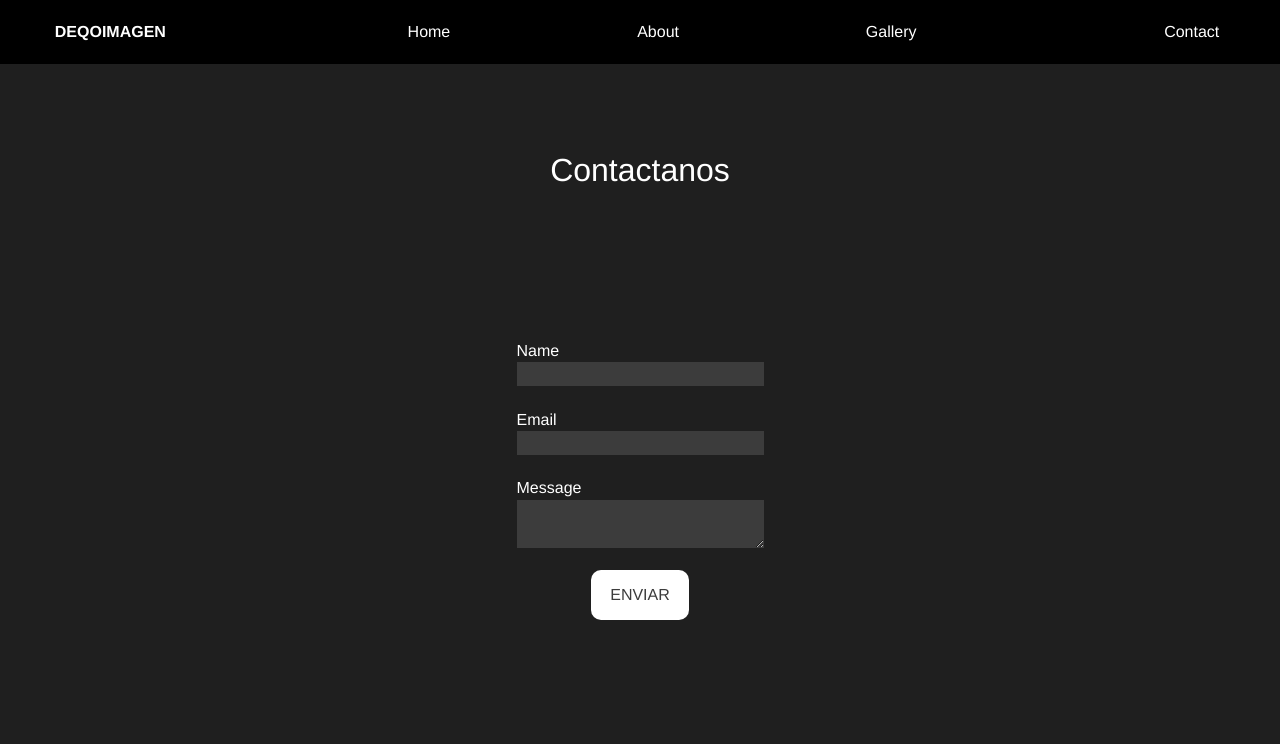
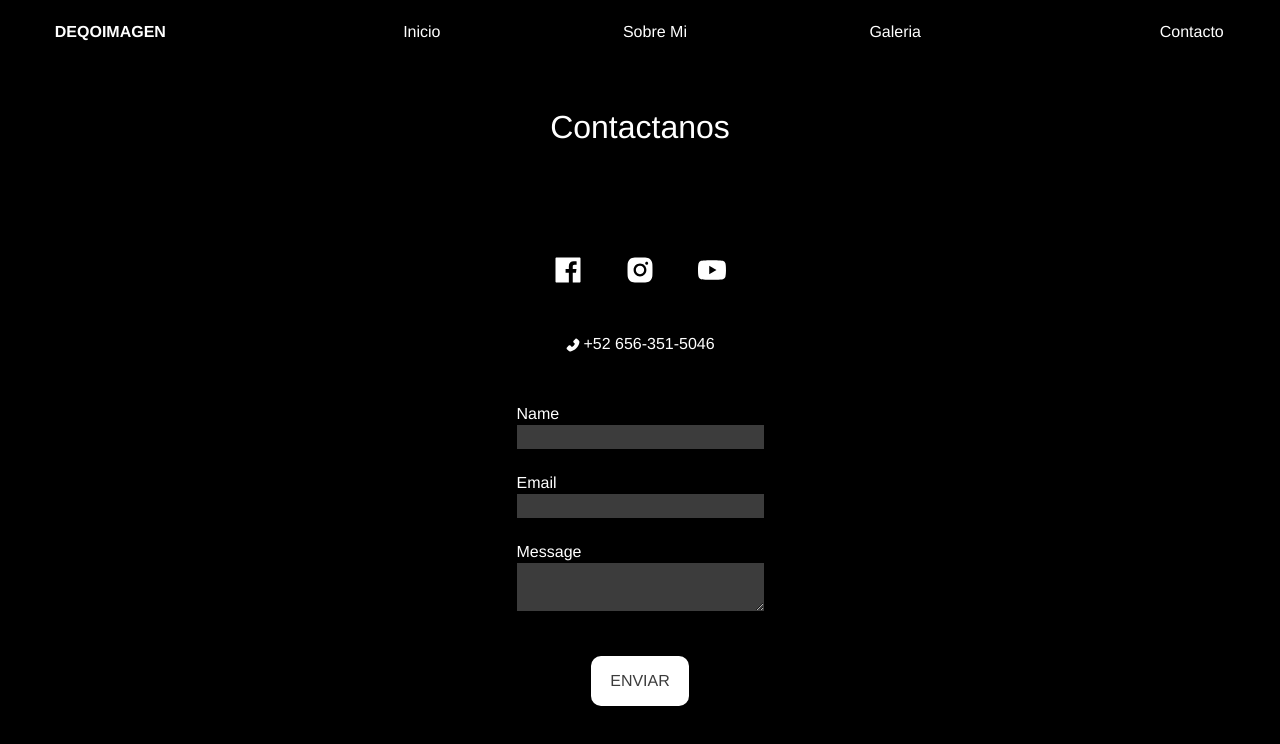
Before and after one commit to PixiesCorp/Deqoweb, a Next.js app: page /contact in a window 1280 px wide. Shown: the top 744 px of the page. Built offline with nearby package versions, Linux system fonts and the light colour scheme.

Commit message:
second commit

```diff
--- a/components/NavBar.jsx
+++ b/components/NavBar.jsx
@@ -47,24 +47,24 @@ export default function NavBar() {
         <ul className={styles.navContain}>
           <li>
             <Link href="/">
-              <a>Home</a>
+              <a>Inicio</a>
             </Link>
           </li>
           <li>
             <Link href="/about">
-              <a>About</a>
+              <a>Sobre Mi</a>
             </Link>
           </li>
           <li>
             <Link href="/gallery">
-              <a>Gallery</a>
+              <a>Galeria</a>
             </Link>
           </li>
         </ul>
         <div className={styles.contactlink}>
           <div className={styles.btnContact}>
             <Link href="/contact">
-              <a>Contact</a>
+              <a>Contacto</a>
             </Link>
           </div>
         </div>
@@ -79,22 +79,22 @@ export default function NavBar() {
                 exit={{x: -350}} >
                 <li>
                   <Link href="/">
-                    <a>Home</a>
+                    <a>Inicio</a>
                   </Link>
                 </li>
                 <li>
                   <Link href="/about">
-                    <a>About</a>
+                    <a>Sobre Mi</a>
                   </Link>
                 </li>
                 <li>
                   <Link href="/gallery">
-                    <a>Gallery</a>
+                    <a>Galeria</a>
                   </Link>
                 </li>
                 <li className={styles.itemContact}>
                   <Link href="/contact">
-                    <a>Contact</a>
+                    <a>Contacto</a>
                   </Link>
                 </li>
               </motion.ul>
--- a/package.json
+++ b/package.json
@@ -16,6 +16,7 @@
     "next": "12.2.5",
     "react": "18.2.0",
     "react-dom": "18.2.0",
+    "react-icons": "^4.6.0",
     "swiper": "^8.3.2"
   },
   "devDependencies": {
--- a/pages/contact.js
+++ b/pages/contact.js
@@ -2,6 +2,12 @@ import styles from "../styles/Contact.module.css"
 import NavBar from "../components/NavBar";
 import emailjs from '@emailjs/browser';
 import { useRef, useState } from "react";
+import { AiFillFacebook } from 'react-icons/ai'
+import { AiFillInstagram } from 'react-icons/ai'
+import { AiFillYoutube } from 'react-icons/ai'
+import { AiFillPhone } from 'react-icons/ai'
+
+
 
 
 const Result = () => {
@@ -32,6 +38,23 @@ export default function Contact () {
       <NavBar />
       <div className={styles.container}>
         <h1 className={styles.title}>Contactanos</h1>
+        <div className={styles.containredes}>
+          <a href="https://www.facebook.com/deqoimagen">
+            <AiFillFacebook size="2em"/>
+          </a>
+          <a href="https://www.instagram.com/deqoimagen">
+            <AiFillInstagram size="2em"/>
+          </a>
+          <a href="https://www.youtube.com/channel/UCTRqlA-OJirz3jRB2oVspfg">
+            <AiFillYoutube size="2em"/>
+          </a>
+        </div>
+        <div className={styles.containphone}>
+          <div>
+            <AiFillPhone />
+          </div>
+          <p>+52 656-351-5046</p>
+        </div>
         <form ref={form} onSubmit={sendEmail} className={styles.form}>
           <label>Name</label>
           <input type="text" name="fullName" className={styles.input}/>
@@ -41,6 +64,7 @@ export default function Contact () {
           <br />
           <label>Message</label>
           <textarea name="message" className={styles.input}/>
+          <br />
           <br />
           <button className={styles.submit}>ENVIAR</button>
 
--- a/styles/About.module.css
+++ b/styles/About.module.css
@@ -7,6 +7,11 @@
 
 .containerImage {
   margin-top: 3.5em;
+}
+
+.contain {
+  display: flex;
+  align-items: center;
 }
 
 .subtitle2 {
@@ -19,3 +24,10 @@
   font-size: 1.5em;
   line-height: 1.5em;
 }
+
+@media screen and (max-width: 415px) {
+  .contain {
+    flex-direction: column;
+    text-align: center;
+  }
+}
--- a/styles/Contact.module.css
+++ b/styles/Contact.module.css
@@ -57,3 +57,28 @@
   font-size: 1.5em;
   text-align: center;
 }
+
+.containredes {
+  width: 20%;
+  display: flex;
+  flex-direction: row;
+  justify-content: space-evenly;
+}
+
+.containphone {
+  width: 12%;
+  display: flex;
+  flex-direction: row;
+  align-items: center;
+  justify-content: space-evenly;
+}
+
+@media screen and (max-width: 415px) {
+  .containphone {
+    width: 50%;
+  }
+
+  .containredes {
+    width: 40%;
+  }
+}
--- a/styles/globals.css
+++ b/styles/globals.css
@@ -135,7 +135,7 @@ body {
   -webkit-font-smoothing: antialiased;
   /* opcional */
   -moz-osx-font-smoothing: grayscale;
-  background-color: rgb(31, 31, 31);
+  background-color: black;
 }
 
 .swiper {
```
Also changed, not shown: pages/about.js (+7 -1 lines), styles/Gallery.module.css (+15 -4 lines), 1 other file (tests, documents, lock files or other folders).
